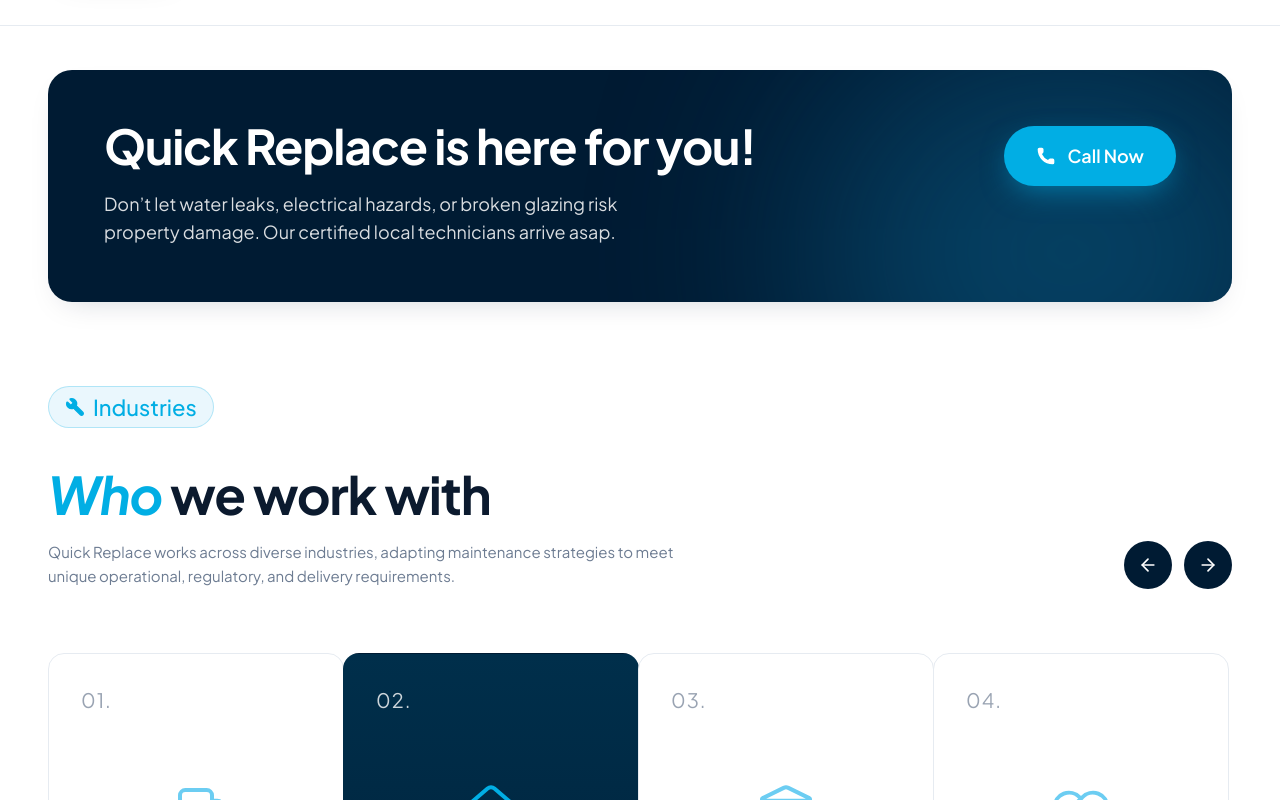
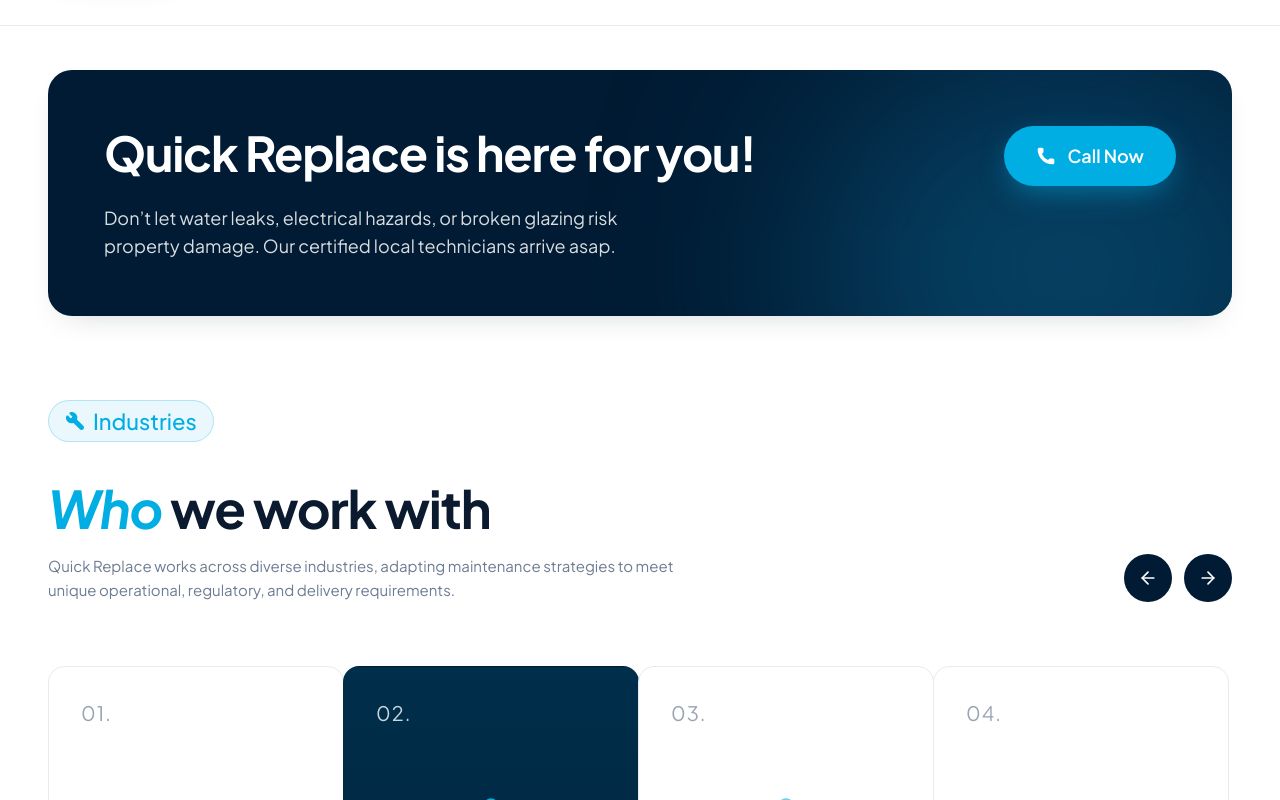
Before and after one commit to Thashi-Godahewa/QuickReplace, a React (Create React App) app: page / in a window 1280 px wide. Shown: the part 2820-3620 px from the top of the page. Built offline with nearby package versions, Linux system fonts and the light colour scheme.

Commit message:
Fix CTA heading line spacing on larger screens

```diff
--- a/src/components/CTA.jsx
+++ b/src/components/CTA.jsx
@@ -48,7 +48,7 @@
                 </p>
               )}
               <h2
-                className="text-3xl font-bold leading-[1.12] tracking-tight sm:text-4xl lg:text-[48px]"
+                className="text-3xl font-bold leading-[1.12] tracking-tight sm:text-4xl sm:leading-[1.12] lg:text-[48px]"
                 id={`cta-heading-${variant}`}
               >
                 {compact ? (
```
